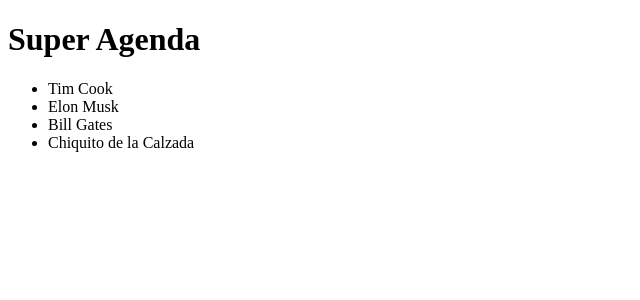
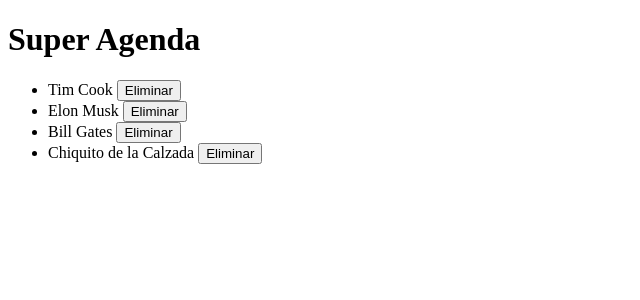
Before and after one commit to dalvarezdp/agenda-angular, an Angular app: page / in a window 1280 px wide. Shown: the top 300 px of the page, without its empty margins (0-640 px from the left). Built offline with nearby package versions, Linux system fonts and the light colour scheme.

Commit message:
Añadimos la eliminación de contactos a nuesta app.

```diff
--- a/src/app/app.component.ts
+++ b/src/app/app.component.ts
@@ -28,7 +28,9 @@
   }
 
   mostrarContactoSeleccionado(contacto: string): void {
-    alert(contacto);
+    //alert(contacto);
+    this._contactoService.eliminarContacto(contacto);
+    this._listaContactos = this._contactoService.obtenerContactos();
   }
 
 }
--- a/src/app/contacto.service.ts
+++ b/src/app/contacto.service.ts
@@ -4,13 +4,24 @@
 @Injectable()
 export class ContactoService {
 
+  private _contactos: string[] = [
+    'Tim Cook',
+    'Elon Musk',
+    'Bill Gates',
+    'Chiquito de la Calzada'
+  ];
+
   // Obtiene una coleccion de contactos.
   obtenerContactos(): string[]{
-    return [
-      'Tim Cook',
-      'Elon Musk',
-      'Bill Gates',
-      'Chiquito de la Calzada'
-    ];
+    return this._contactos
+  }
+
+  /**
+   * Elmina el contacto indicado
+   */
+  eliminarContacto(contacto: string): void {
+    this._contactos = this._contactos.filter((c: string): boolean => {
+      return c !== contacto;
+    });
   }
 }
--- a/src/app/lista-contactos/lista-contactos.component.html
+++ b/src/app/lista-contactos/lista-contactos.component.html
@@ -6,10 +6,13 @@
    -->
   <li *ngFor="let contacto of contactos">
     <!--
-       Por cada contacto, pintamos un elemento <span> con su nombre. Además, nos suscribimos al
-       evento click de cada elemento <span> para habilitar la notificación de contacto seleccionado
+       Por cada contacto, pintamos un elemento <span> con su nombre.
+     -->
+    <span>{{ contacto }} </span>
+    <!--
+      Además, nos suscribimos al evento click de cada elemento <button> para habilitar la notificación de 'eliminar contacto'
        al componente padre.
-     -->
-    <span (click)="notificarContactoSeleccionado(contacto)">{{ contacto }} </span>
+    -->
+    <button (click)="notificarEliminacionContacto(contacto)">Eliminar</button>
   </li>
 </ul>
--- a/src/app/lista-contactos/lista-contactos.component.ts
+++ b/src/app/lista-contactos/lista-contactos.component.ts
@@ -25,7 +25,7 @@
   }
 
   // Este manejador se encarga de notificar al componente padre el contacto indicado.
-  notificarContactoSeleccionado(contacto: string): void{
+  notificarEliminacionContacto(contacto: string): void{
     // Para notificar, basta con ejecutar la función 'emit' del atributo 'EventEmitter'.
     this.contactoSeleccionado.emit(contacto)
   }
```
